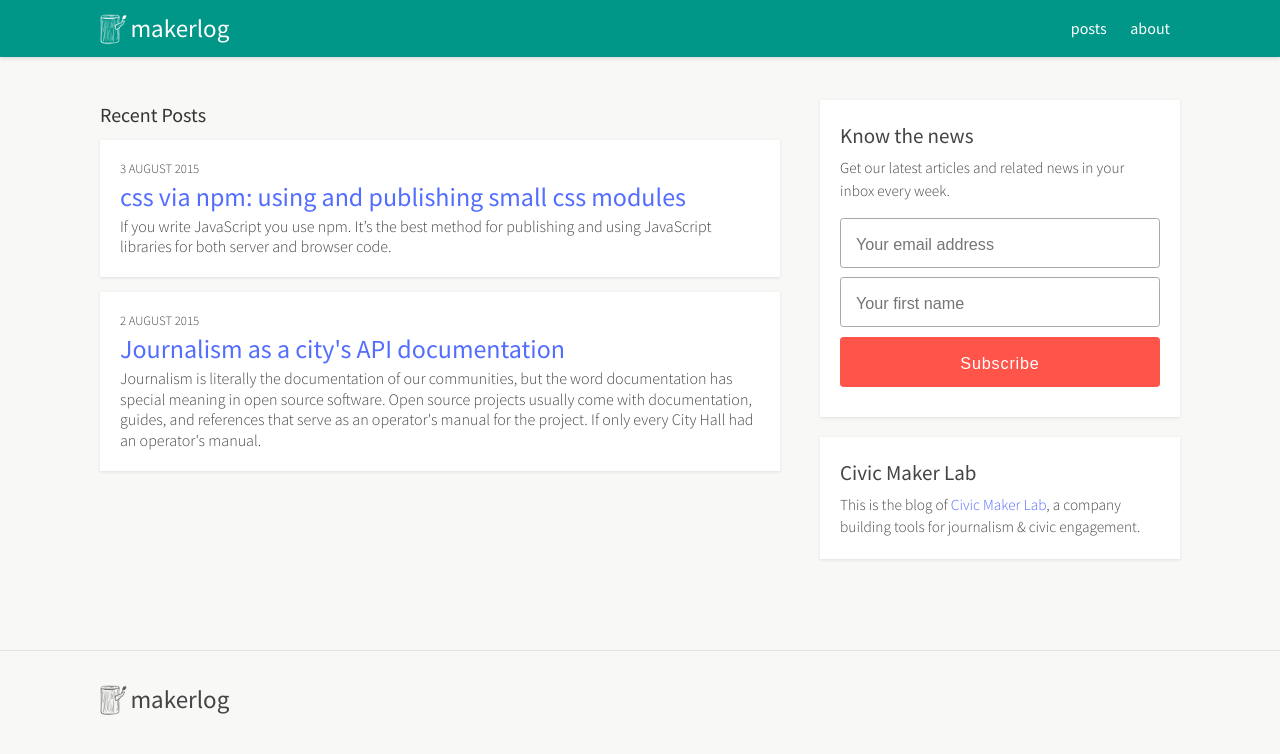
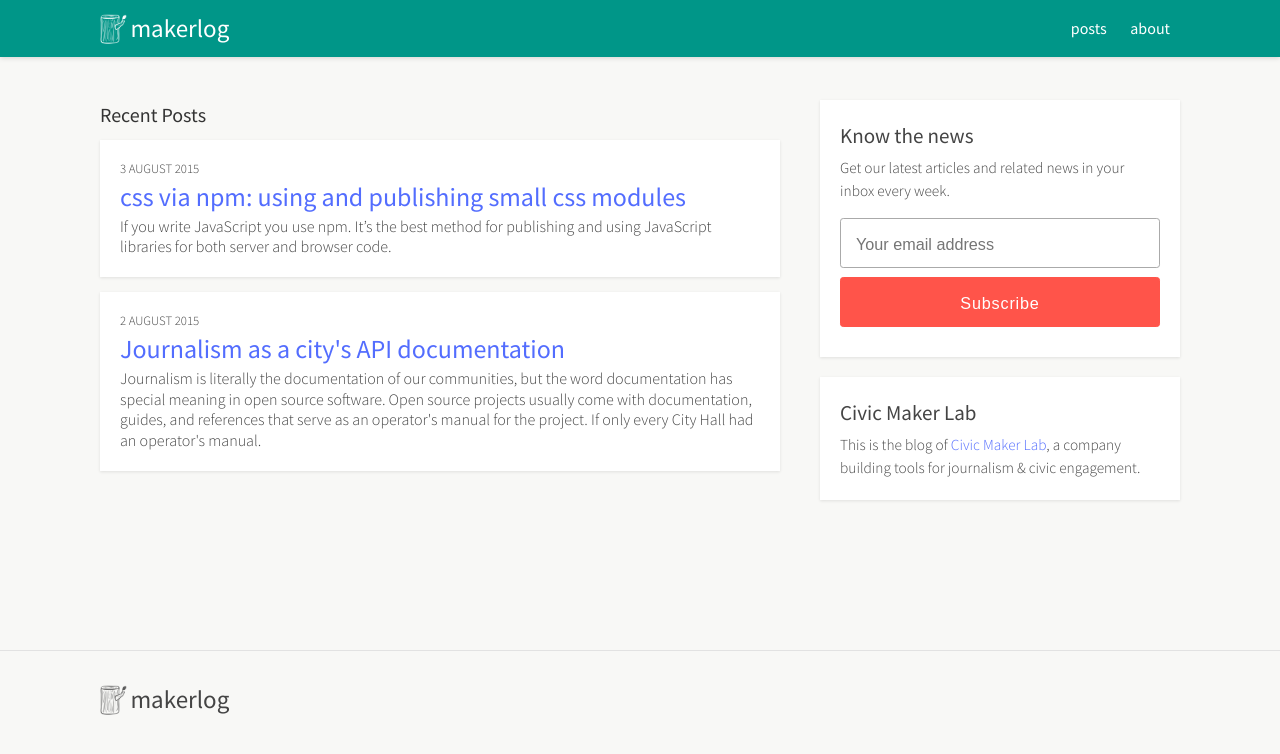
Before and after one commit to cityarcade/makerlog.org, a Jekyll site: the page built from index.html, in a window 1280 px wide and 900 px high. Shown: the top 754 px of the window. Built offline with Jekyll 4.4.1, drawn with Linux system fonts in a browser that asks for light colours; Markdown is read by kramdown in place of the engine named in the settings; comment, search, counter and statistics services are not loaded.

Commit message:
Update newsletter.html

```diff
--- a/_includes/newsletter.html
+++ b/_includes/newsletter.html
@@ -4,7 +4,6 @@
   <div id="mc_embed_signup">
     <form action="//civicmakerlab.us9.list-manage.com/subscribe/post?u=4abe8136a2042972c51482cf3&amp;id=5bc39d8c9b" method="post" id="mc-embedded-subscribe-form" name="mc-embedded-subscribe-form" class="validate" target="_blank" novalidate>
     	<input type="email" value="" name="EMAIL" class="required email full-width" id="mce-EMAIL" placeholder="Your email address">
-    	<input type="text" value="" name="FNAME" class="full-width" id="mce-FNAME" placeholder="Your first name">
       <input type="hidden" value="" name="SOURCE" class="full-width" id="mce-SOURCE">
       <input type="submit" value="Subscribe" name="subscribe" id="mc-embedded-subscribe" class="button button-red full-width">
     	<div id="mce-responses" class="clear">
```
